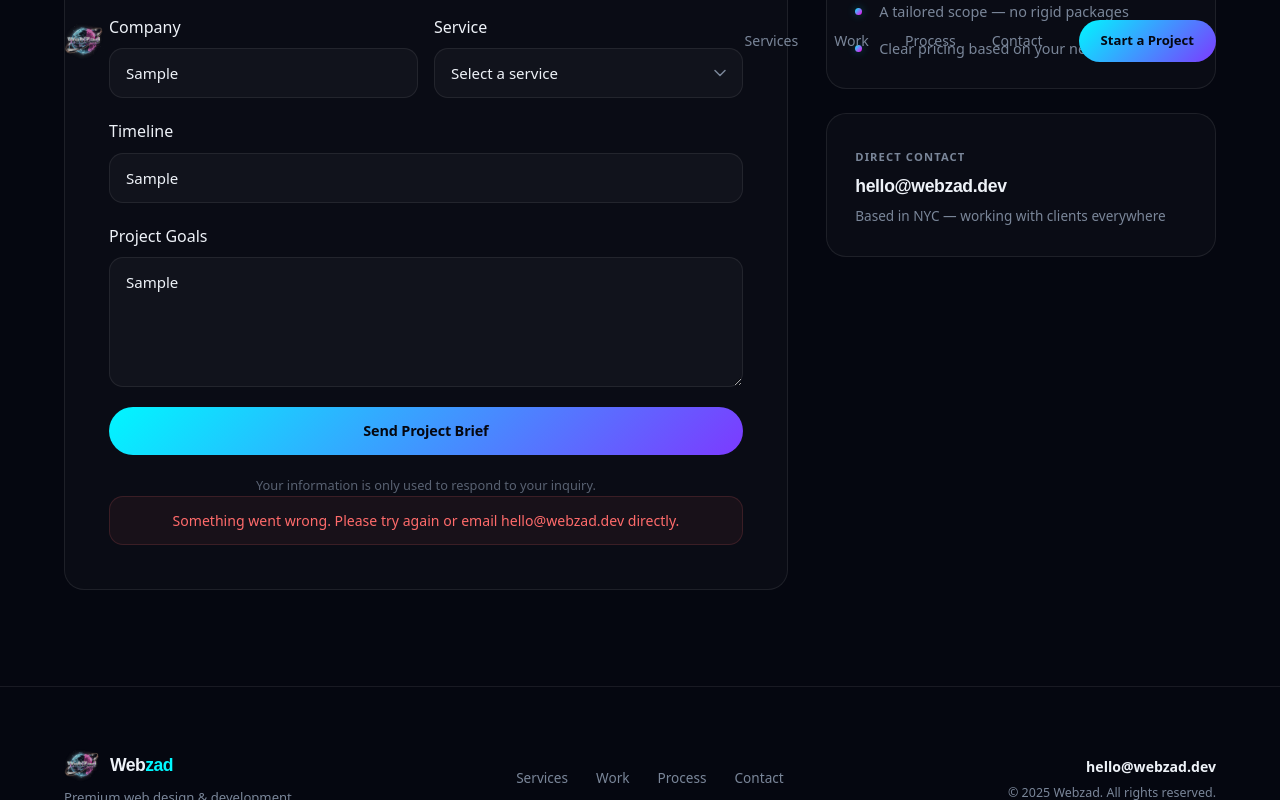
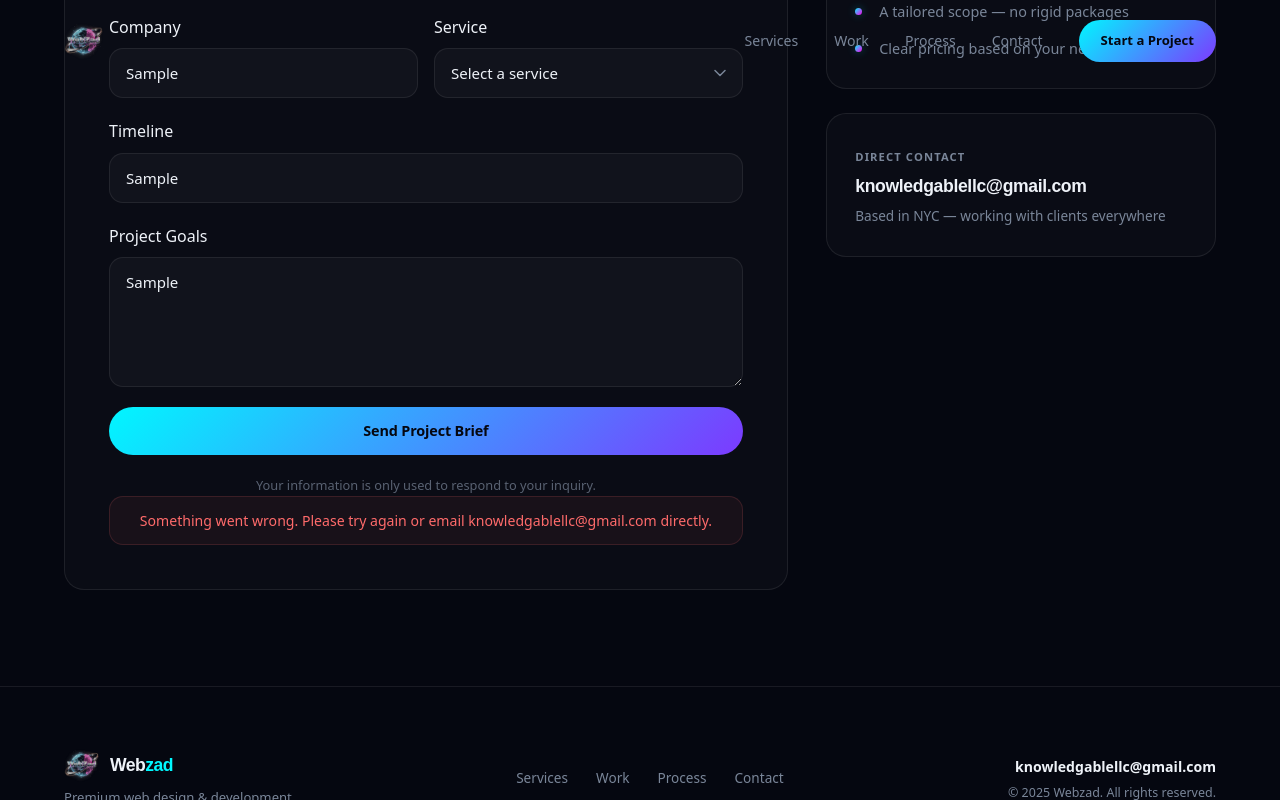
Before and after one commit to KnowledgeableStudio/Webzad, a plain HTML site: page index.html in a window 1280 px wide. Both pictures are taken after typing "Sample", "name@example.com", "Sample", "Sample", "Sample" into the empty fields and a click on the button "Send Project Brief". Shown: the part 3675-4475 px from the top of the page. Drawn offline with Linux system fonts and the light colour scheme; no server answers.

Commit message:
Update index.html

```diff
--- a/index.html
+++ b/index.html
@@ -359,7 +359,7 @@ h1,h2,h3{font-family:'Space Grotesk',sans-serif;font-weight:700;letter-spacing:-
 <h3>Message sent.</h3>
 <p>I'll get back to you within one business day. Check your inbox for a confirmation.</p>
 </div>
-<div class="fm-err" id="formError" aria-live="polite">Something went wrong. Please try again or email hello@webzad.dev directly.</div>
+<div class="fm-err" id="formError" aria-live="polite">Something went wrong. Please try again or email knowledgablellc@gmail.com directly.</div>
 </div>
 <div class="ct-side" data-r data-d="2">
 <div class="ct-panel">
@@ -373,7 +373,7 @@ h1,h2,h3{font-family:'Space Grotesk',sans-serif;font-weight:700;letter-spacing:-
 </div>
 <div class="ct-panel">
 <span class="ct-dl">Direct contact</span>
-<a href="mailto:hello@webzad.dev" class="ct-de">hello@webzad.dev</a>
+<a href="mailto:knowledgablellc@gmail.com" class="ct-de">knowledgablellc@gmail.com</a>
 <span class="ct-dloc">Based in NYC — working with clients everywhere</span>
 </div>
 </div>
@@ -395,7 +395,7 @@ h1,h2,h3{font-family:'Space Grotesk',sans-serif;font-weight:700;letter-spacing:-
 <a href="#contact">Contact</a>
 </div>
 <div class="ft-meta">
-<a href="mailto:hello@webzad.dev">hello@webzad.dev</a>
+<a href="mailto:knowledgablellc@gmail.com">knowledgablellc@gmail.com</a>
 <p>&copy; 2025 Webzad. All rights reserved.</p>
 </div>
 </div>
```
